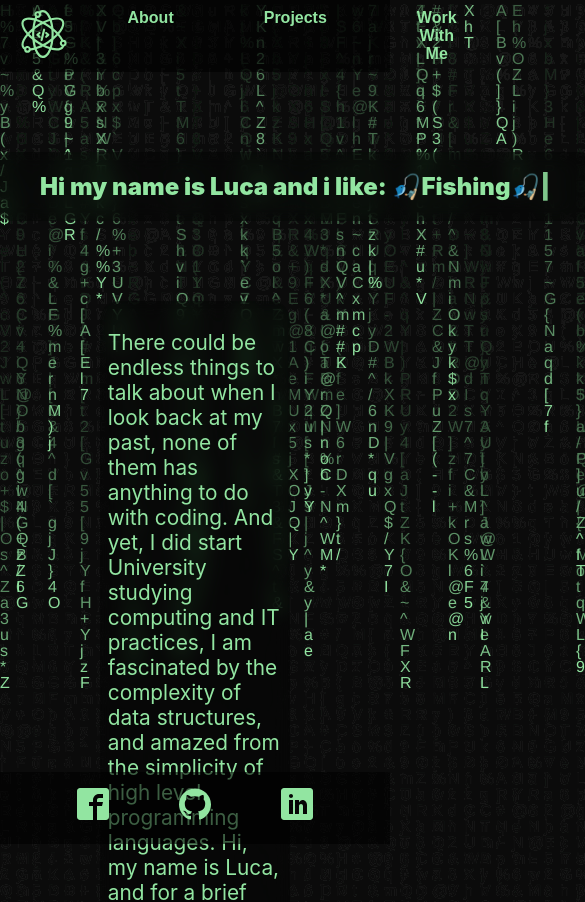
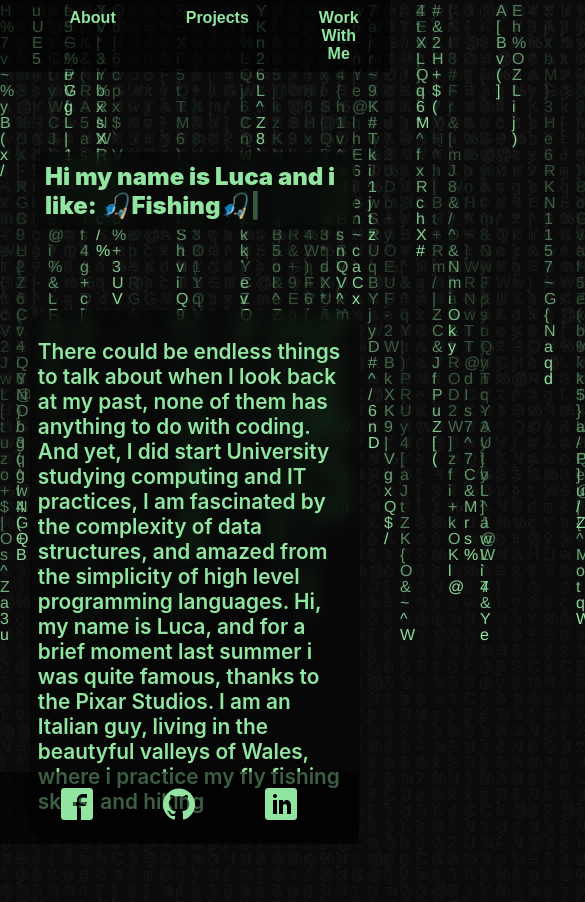
Before and after one commit to Lukasxs93/Portfolio, a React (Create React App) app in the folder my-portfolio/: page / in a window 390 px wide. Shown: the top 902 px of the page, 585 px wide, since content can reach past the window. After the commit the page ends 852 px from the top, so only its background shows below. Built offline with nearby package versions, Linux system fonts and the light colour scheme.

Commit message:
style changes

```diff
--- a/my-portfolio/src/App.css
+++ b/my-portfolio/src/App.css
@@ -148,4 +148,81 @@ div.quickLinks > * {
 	padding: 2%;
 }
 @media screen and (max-width: 700px) {
+	.hero {
+		align-self: flex-start;
+		flex-wrap: wrap;
+		width: 300px;
+		margin: 80px auto;
+		color: #92e5a1;
+		display: flex;
+		justify-content: center;
+		align-items: center;
+		padding: 10px 10px;
+		border-radius: 10px;
+		background-color: rgba(0, 0, 0, 0.4);
+		font-size: 1.5rem;
+		font-weight: 900;
+		backdrop-filter: blur(10px) saturate(180%);
+	}
+	.aboutContainer {
+		color: #92e5a1;
+		background-color: rgba(0, 0, 0, 0.4);
+		font-size: 1.3rem;
+		font-weight: 600;
+		margin: 10px 30px;
+		border-radius: 20px;
+		backdrop-filter: blur(10px) saturate(180%);
+		padding: 2%;
+	}
+	.navigationLinksContainer > li > button {
+		padding: 5px 10px;
+		background-color: rgba(0, 0, 0, 0);
+		color: #92e5a1;
+		border: none;
+		border-radius: 5px;
+		font-size: 1rem;
+		font-weight: 700;
+	}
+	.brandLogo {
+		display: none;
+	}
+	.navigationLinksContainer {
+		display: flex;
+		justify-content: space-between;
+		list-style: none;
+	}
+	.project {
+		display: flex;
+		flex-direction: column;
+		align-self: center !important;
+		width: 300px;
+	}
+	.projectContainer {
+		padding: 4%;
+		margin: 40px auto;
+		display: flex;
+		flex-direction: column;
+		align-items: center;
+		margin-bottom: 60px;
+		width: 300px;
+	}
+	.descriptionContainer {
+		display: flex;
+		flex-direction: column !important;
+		width: 300px;
+	}
+	.projectImage {
+		max-height: 350px;
+		max-width: 300px;
+	}
+	footer {
+		position: fixed;
+		bottom: 0px;
+		display: flex;
+		justify-content: center;
+		height: 4.5rem;
+		width: 92%;
+		align-items: center;
+		background-color: rgba(0, 0, 0, 0.589);
+	}
 }
--- a/my-portfolio/src/components/About.jsx
+++ b/my-portfolio/src/components/About.jsx
@@ -6,7 +6,7 @@ function About() {
                And yet, I did start University studying computing and IT practices, I am fascinated by the complexity of data structures, and
                amazed from the simplicity of high level programming languages.
                Hi, my name is Luca, and for a brief moment last summer i was quite famous, thanks to the Pixar Studios.
-               I am an Italian guy, living in the beautyfull valleys of Wales, where i practice my fly fishing skills, and hiking
+               I am an Italian guy, living in the beautyful valleys of Wales, where i practice my fly fishing skills, and hiking
             </p>
         </main>
      );
--- a/my-portfolio/src/context/ProjectContext.js
+++ b/my-portfolio/src/context/ProjectContext.js
@@ -36,7 +36,7 @@ const ProjectContextProvider = ({ children }) => {
 			img: weatherApp,
 		},
 		{
-			name: 'Watch List',
+			Name: 'Watch List',
 			Description:
 				'In order to give an answer to the modern question "What platform streams my favourite tv series" or \
 			              "I wander if this Movie is on Netflix ?!" , I, Luca Porcelli, bring you the solution ! \
```
